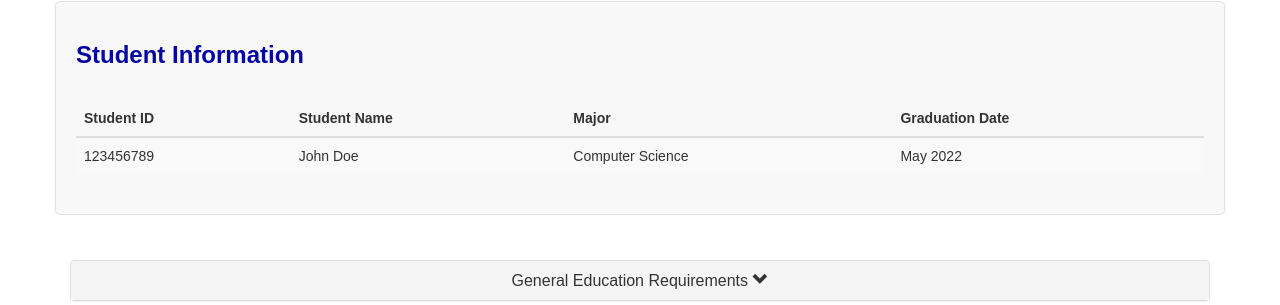
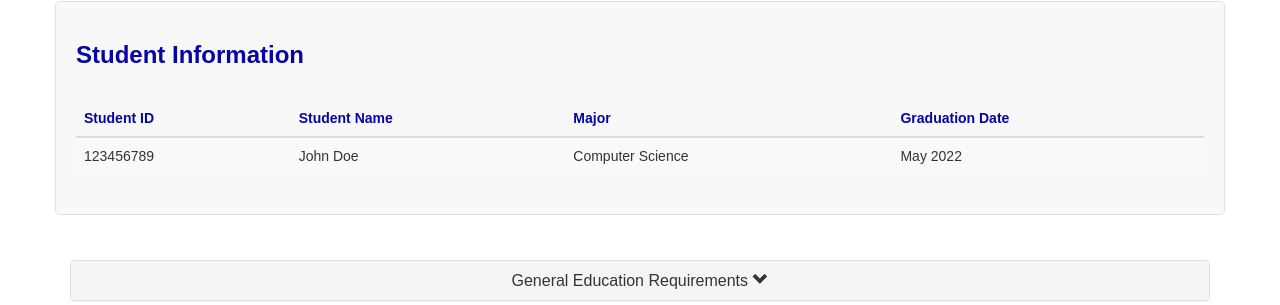
Before and after one commit to Kersplosion/SeniorProjectCSUB2022-23, a PHP site: page /student.php in a window 1280 px wide. Shown: the part 288-593 px from the top of the page. Run offline with PHP 8.4, Linux system fonts and the light colour scheme.

Commit message:
Update student.css
changed table header to blue

```diff
--- a/Gradtrak/student.css
+++ b/Gradtrak/student.css
@@ -191,6 +191,10 @@ p.title {
     text-align: left;
 }
 
+.student-info table > thead > tr > th {
+    color:rgb(5, 5, 166)
+}
+
 .jumbotron {
     background-color:rgb(8, 8, 186);
 }
```
